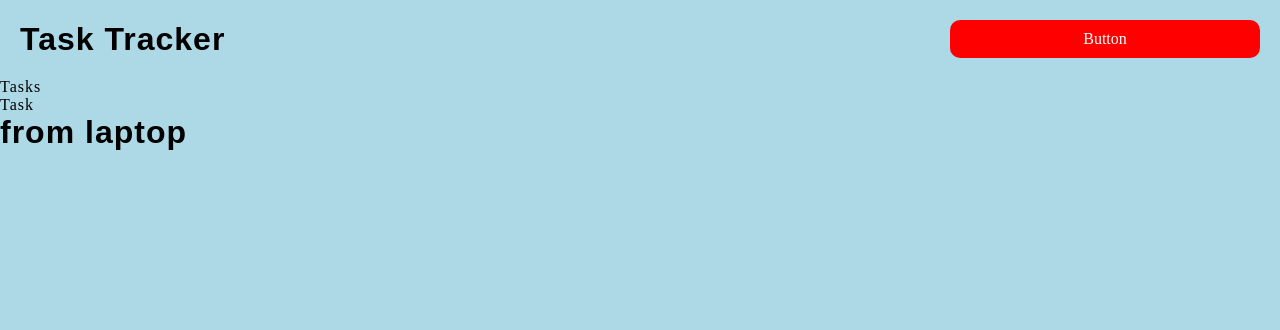
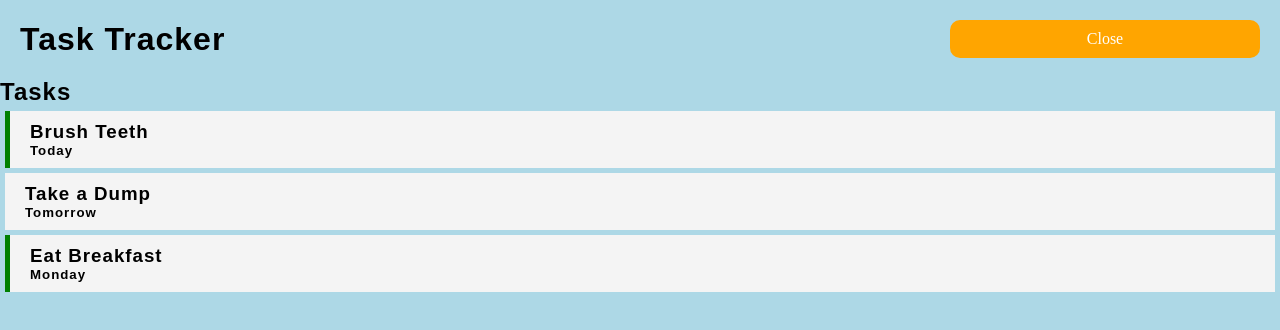
Before and after one commit to pdharma01/vite-task-tracker01, a React (Vite) app: page / in a window 1280 px wide. Shown: the top 330 px of the page. Built offline with nearby package versions, Linux system fonts and the light colour scheme.

Commit message:
added tasks, displayAdd Button

```diff
--- a/src/App.css
+++ b/src/App.css
@@ -134,6 +134,27 @@ i {
   cursor: pointer;
 }
 
+.task {
+  background: #f4f4f4;
+  margin: 5px;
+  padding: 10px 20px;
+  cursor: pointer;
+}
+
+.task.reminder {
+  border-left: 5px solid green;
+}
+
+.task h3 {
+  display: flex;
+  align-items: center;
+  justify-content: space-between;
+}
+
+.reminder-highlight {
+  background-color: aquamarine;
+}
+
 .add-form {
   margin-bottom: 40px;
 }
--- a/src/App.jsx
+++ b/src/App.jsx
@@ -5,14 +5,55 @@ import './App.css'
 import Header from "./components/Header"
 import Tasks from "./components/Tasks"
 
+let tempData = [{
+  "text": "Brush Teeth",
+  "time": "Today",
+  "reminder": true,
+  "id": 1
+},
+{
+  "text": "Take a Dump",
+  "time": "Tomorrow",
+  "reminder": false,
+  "id": 2
+},
+{
+  "text": "Eat Breakfast",
+  "time": "Monday",
+  "reminder": true,
+  "id": 3
+}]
+
+
+
+
 function App() {
+
+
+  const [displayAdd, setDisplayAdd] = useState(false);
+  const [tasks, setTasks] = useState([]);
+
+  useEffect(() => {
+    const getTasks = async () => {
+      let tasksFromServer = await fetchTasks();
+      setTasks(tasksFromServer)
+    }
+    getTasks()
+  }, [])
+
+
+  const fetchTasks = async (url) => {
+    let data = tempData;
+    return data
+  }
 
 
   return (
     <>
-      <Header/>
-      <Tasks/>
-      <h1>from laptop</h1>
+      <Header
+        displayAdd={displayAdd}
+        onClickAddBtn={() => setDisplayAdd(!displayAdd)} />
+      <Tasks tasks={tasks} />
     </>
   )
 }
--- a/src/components/Button.jsx
+++ b/src/components/Button.jsx
@@ -1,6 +1,9 @@
-const Button = () => {
+const Button = ({ text, color, onClickAddBtn }) => {
   return (
-    <button className="button">Button</button>
+    <button className="button"
+      style={{ backgroundColor: color }}
+      onClick={onClickAddBtn}
+    >{text}</button>
   )
 }
 
--- a/src/components/Header.jsx
+++ b/src/components/Header.jsx
@@ -1,10 +1,17 @@
 import Button from "./Button"
 
-const Header = () => {
+const Header = ({ displayAdd, onClickAddBtn}) => {
+
+  let text = displayAdd ? "Add" : "Close"
+  let color = displayAdd ? "limegreen" : "orange"
+
   return (
     <div className="header d-grid">
       <h1>Task Tracker</h1>
-      <Button/>
+      <Button
+        text={text}
+        color={color}
+        onClickAddBtn={onClickAddBtn} />
 
     </div>
   )
--- a/src/components/Task.jsx
+++ b/src/components/Task.jsx
@@ -1,6 +1,12 @@
-const Task = () => {
+const Task = ({task}) => {
   return (
-    <div>Task</div>
+    // style reminders
+    <div className={`task ${task.reminder ? 'reminder' : ''}`}>
+
+      {/* task content  */}
+      <h3>{task.text}</h3>
+      <h5>{task.time}</h5>
+    </div>
   )
 }
 
--- a/src/components/Tasks.jsx
+++ b/src/components/Tasks.jsx
@@ -1,9 +1,19 @@
 import Task from "./Task"
 
-const Tasks = () => {
+const Tasks = ({ tasks }) => {
+  console.log(tasks);
   return (
-    <div>Tasks
-      <Task/>
+    <div>
+      <h2>Tasks</h2>
+      {tasks.map((task, index)=>(
+      <Task key={index} task={task} />
+      ))}
+
+
+      {/* {tasks.map((task, index) => (
+        <Task key={index} task={task} />
+      ))} */}
+
     </div>
   )
 }
```
